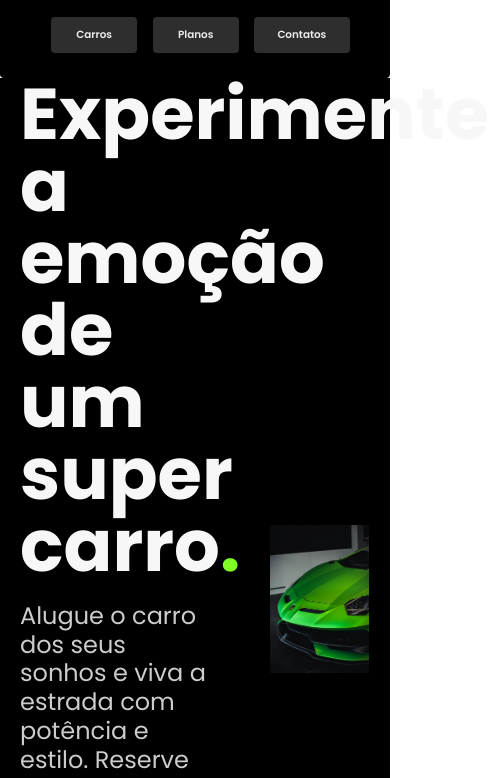
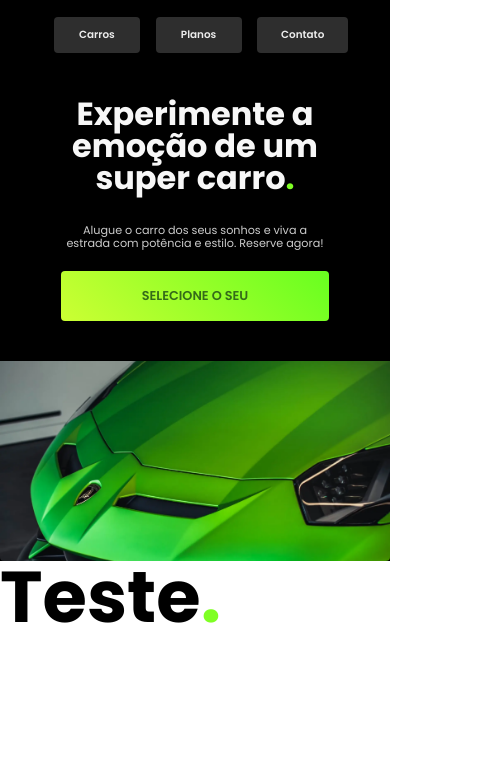
Before and after one commit to esly-ferreira/royalmotors, a plain HTML site: page index.html in a window 390 px wide. Shown: the part 56-834 px from the top of the page, 489 px wide, since content can reach past the window. Drawn offline with Linux system fonts and the light colour scheme.

Commit message:
criação da primeira pagina

```diff
--- a/css/cores.css
+++ b/css/cores.css
@@ -1,9 +1,10 @@
 :root{
   --deg:linear-gradient(45deg,#CCFF33,#9AFF29,#68FF20);
-  /* --deg2:linear-gradient(189deg,#CCFF33,#9AFF29,#68FF20); */
+  --deg2:linear-gradient(45deg,#d7ff60,#bfff77,#94ff63);
   --p1:#CCFF33;
   --p2:#346B19;
   --p3:#7FFF24;
+  --c0:#ffffff;
   --c1:#F7F7F7;
   --c2:#EDEDED;
   --c3:#DDDDDD;
--- a/css/header.css
+++ b/css/header.css
@@ -34,7 +34,7 @@
   background-color: var(--c1);
   margin-top: 4px;
   border-radius: 4px;
-  transition: 120ms;
+  transition: 0.5s;
   position: absolute;
 }
 .header-menu a:hover:after {
@@ -44,7 +44,6 @@
 @media (max-width: 700px) {
   .header-bg {
     top: 0;
-    border-radius: 0 0 4px 4px;
     width: 100%;
   }
   .header {
@@ -66,9 +65,10 @@
   }
   .header-menu a {
     margin-top: 20px;
+    display: inline-block;
     background: var(--c10);
     justify-items: center;
-    padding: 10px 40px;
+    padding: 10px 30px;
     border-radius: 4px;
     color: var(--c2);
     font-size: 0.75rem;
--- a/css/main.css
+++ b/css/main.css
@@ -1,38 +1,43 @@
 .introducao-bg {
   background: var(--c12);
   color: var(--c1);
+  box-shadow: inset 0 -60px var(--c0);
 }
 
 .introducao {
   display: grid;
-  grid-template-columns: 51% 1fr;
-  gap: 0 40px;
+  grid-template-columns: 1fr 1fr;
   max-width: 1100px;
   box-sizing: border-box;
-  padding-left: 20px;
   margin: 0 auto;
+  /* gap: 0 40px; */
+}
+
+.introducao img {
+  border-radius: 0 0 4px 4px;
+  height: 100%;
+  object-fit: cover;
+  object-position: left;
 }
 
 .introducao-conteudo {
-  align-self: end;
   padding-bottom: 145px;
+  /* align-self: end; */
 }
 
 .introducao h1 {
+  margin-top: 80px;
   margin-bottom: 20px;
-  font-size: 4.5rem;
-  line-height: 1;
+  width: 14ch;
 }
 
 .introducao p {
+  display: grid;
   margin-bottom: 90px;
   font-size: 1.5rem;
   line-height: 1.2;
   color: var(--c4);
-}
-
-.introducao h1 span {
-  color: var(--p3);
+  width: 37ch;
 }
 
 .introducao a {
@@ -43,4 +48,71 @@
   color: var(--p2);
   font-weight: 600;
   font-size: 1rem;
+  transition: 1s;
 }
+
+.introducao a:hover {
+  background: var(--deg2);
+}
+
+@media (max-width: 1120px) {
+  .introducao-conteudo {
+    padding: 0 0 0 20px;
+    margin: auto;
+  }
+  .introducao-bg {
+    box-shadow: 0px var(--c0);
+  }
+  .introducao a {
+    margin-bottom: 40px;
+  }
+  .introducao h1 {
+    margin-bottom: 20px;
+    font-size: 3rem;
+  }
+  .introducao p {
+    margin-top: 40px;
+    margin-bottom: 40px;
+    font-size: 1rem;
+  }
+  .introducao-bg img {
+    width: 100%;
+    height: 110%;
+  }
+}
+
+@media (max-width: 700px) {
+  .introducao {
+    display: grid;
+    grid-template-columns: 1fr;
+  }
+  .introducao-conteudo {
+    padding: 0 0 0 0;
+    margin: auto;
+  }
+  .introducao-bg img {
+    width: 100%;
+    height: 200px;
+  }
+  .introducao-bg {
+    box-shadow: 0px var(--c0);
+  }
+  .introducao a {
+    display: grid;
+    text-align: center;
+    font-size: 0.8rem;
+    margin-bottom: 40px;
+  }
+  .introducao h1 {
+    margin-top: 20px;
+    font-size: 2rem;
+    text-align: center;
+    margin-bottom: 30px;
+  }
+  .introducao p {
+    font-size: 0.7rem;
+    text-align: center;
+    margin: 0 auto;
+    margin-bottom: 20px;
+  }
+}
--- a/css/style.css
+++ b/css/style.css
@@ -2,4 +2,5 @@
 @import "./style.css";
 @import "./global.css";
 @import "./header.css";
-@import"./main.css"
+@import"./main.css";
+@import"./texto.css";
--- /dev/null
+++ b/css/texto.css
@@ -0,0 +1,8 @@
+.texto-grande {
+  font-size: 4.5rem;
+  line-height: 1;
+}
+
+.span{
+  color: var(--p3);
+}
--- a/index.html
+++ b/index.html
@@ -7,7 +7,7 @@
   <meta name="description" content="Alugue o carro dos seus sonhos e viva a estrada com potência e estilo. Reserve agora!">
   <link rel="stylesheet" href="./css/style.css">
   <style>
-    @import url('https://fonts.googleapis.com/css2?family=Fira+Sans:ital,wght@0,100;0,200;0,300;0,400;0,500;0,600;0,700;0,800;0,900;1,100;1,200;1,300;1,400;1,500;1,600;1,700;1,800;1,900&family=Poppins:ital,wght@0,100;0,200;0,300;0,400;0,500;0,600;0,700;0,800;0,900;1,100;1,200;1,300;1,400;1,500;1,600;1,700;1,800;1,900&display=swap');
+    @import url('https://fonts.googleapis.com/css2?family=Poppins:wght@400;600;700&family=Roboto:wght@400;500;700&display=swap');
   </style>
   <title>RoyalMotors</title>
 </head>
@@ -20,7 +20,7 @@
         <ul class="header-menu">
           <Li><a href="./carros.html">Carros</a></Li>
           <Li><a href="./planos.html">Planos</a></Li>
-          <Li><a href="./contato.html">Contatos</a></Li>
+          <Li><a href="./contato.html">Contato</a></Li>
         </ul>
       </na>
     </div>
@@ -28,13 +28,18 @@
   <main class="introducao-bg">
     <div class="introducao">
       <div class="introducao-conteudo">
-        <h1>Experimente a emoção de um super carro<span>.</span></h1>
+        <h1 class="texto-grande">Experimente a emoção de um super carro<span class="span">.</span></h1>
         <p>Alugue o carro dos seus sonhos e viva a estrada com potência e estilo. Reserve agora!</p>
         <a href="./carros.html">SELECIONE O SEU</a>
       </div>
-      <img src="./img/page/lamborghini.webp" alt="Lamborghini verde">
+      <div>
+        <img src="./img/page/lamborghini.webp" alt="Lamborghini verde">
+      </div>
     </div>
   </main>
+  <div>
+    <h1 class="texto-grande">Teste<span class="span">.</span></h1>
+  </div>
 </body>
 
 </html>
```
